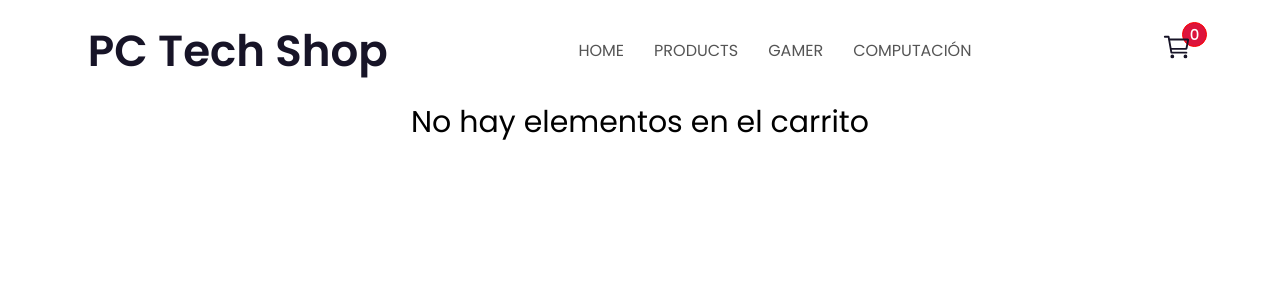
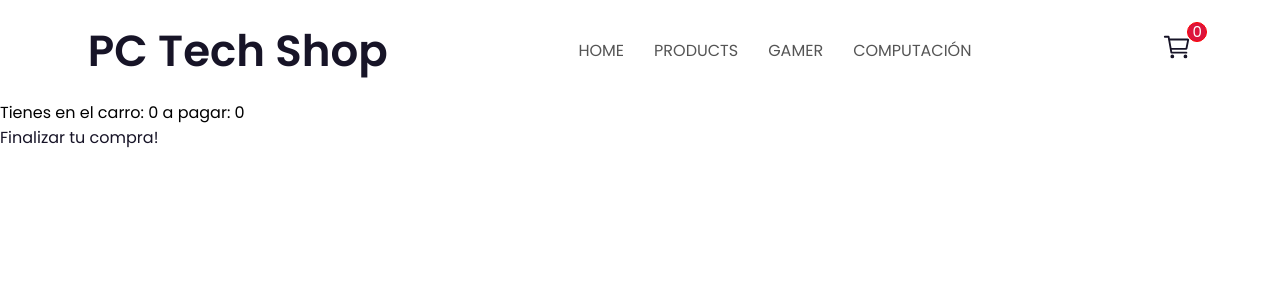
Before and after one commit to aulardev/proyectoreact, a React (Vite) app: page /cart in a window 1280 px wide. Shown: the top 300 px of the page. Built offline with nearby package versions, Linux system fonts and the light colour scheme.

Commit message:
cart update

```diff
--- a/src/components/Cart.jsx
+++ b/src/components/Cart.jsx
@@ -1,32 +1,25 @@
 import React from 'react'
-import ItemCart from './ItemCart';
+import { useContext } from 'react';
+import { Link } from 'react-router-dom';
+import { cartContext } from '../context/CartComponent';
 
-const Cart = () => {
+export default function Cart() {
+  const { cart, totalCount, totalToPay, deleteFromCart } =
+  useContext(cartContext);
+  return (
+  <>
+    {cart.map((item) => (
+         <div key={item.id}>
+           {item.name + " " + item.count}{" "}
+           <span onClick={()=> deleteFromCart(item.id)}>🗑️</span>
+         </div>
+    ))}
 
+    <div>
+      Tienes en el carro: {totalCount} a pagar: {totalToPay}
+    </div>
 
-
-  if (Cart.length === 0){
-    return (
-      <div className='container'>
-        <p className='title'>No hay elementos en el carrito</p>
-      </div>
-    )
-  }
-
-  return (
-    <div className='container'>
-      <div className=''>
-        <p className='title'>Producto</p>
-        <p className='title'>Cant</p>
-        <p className='title'>Precio</p>
-        <p className='title'>Subtotal</p>
-      </div>
-      {
-        Cart.map(producto => <ItemCart key={producto.id} producto={producto}/>)
-      }
-      <p className='price'>Total: ${totalPrice()}</p>
-    </div>
+    <Link to="/checkout">Finalizar tu compra!</Link>
+ </>
   )
-}
-
-export default Cart
+};
--- a/src/components/CartWidget.jsx
+++ b/src/components/CartWidget.jsx
@@ -3,7 +3,7 @@ import { Link } from 'react-router-dom'
 import { cartContext } from '../context/CartComponent'
 
 export default function CartWidget() {
-  const {cart, totalCount} = useContext(cartContext)
+  const { totalCount } = useContext(cartContext)
 
 
 
--- a/src/components/ItemCount.jsx
+++ b/src/components/ItemCount.jsx
@@ -41,6 +41,7 @@ export default function ItemCount({product}) {
             <>
             "Producto agregado.."
             <Link to="/"> <button onClick={onAdd} className='cart-btn'>Seguir comprando</button> </Link>
+            <Link to="/checkout"> <button onClick={onAdd} className='cart-btn'>Terminar compra</button></Link>
             </>
           ) : (
             <button onClick={onAdd} className='cart-btn'>Add to Cart</button>
--- a/src/context/CartComponent.jsx
+++ b/src/context/CartComponent.jsx
@@ -26,6 +26,10 @@ export default function CartComponent ({children}) {
     setCart(cartAux);
   }
 
+  function deleteFromCart(id){
+    setCart(cart.filter(item=> item.id != id));
+  }
+
   useEffect(()=>{
     setTotalCount(cart.reduce((acc, item) => acc + item.count, 0));
     setTotalToPay(cart.reduce((acc, item) => acc + item.count * item.price, 0));
@@ -33,7 +37,7 @@ export default function CartComponent ({children}) {
 
 
   return (
-    <cartContext.Provider value={{ cart, addToCart, totalCount, totalToPay }}>
+    <cartContext.Provider value={{ cart, addToCart, totalCount, totalToPay, deleteFromCart }}>
       {children}
     </cartContext.Provider>
   );
--- a/src/index.css
+++ b/src/index.css
@@ -71,8 +71,8 @@ nav .cart span {
     position: absolute;
     top: -1rem;
     right: -1.5rem;
-    width: 2.5rem;
-    height: 2.5rem;
+    width: 2.0rem;
+    height: 2.0rem;
     border: 1px solid red;
     border-radius: 50%;
     display: flex;
@@ -81,7 +81,7 @@ nav .cart span {
     color: white;
     padding: 0rem;
     font-size: 1.5rem;
-    font-weight: 500;
+    font-weight: 400;
     background-color: crimson;
 
 }
```
